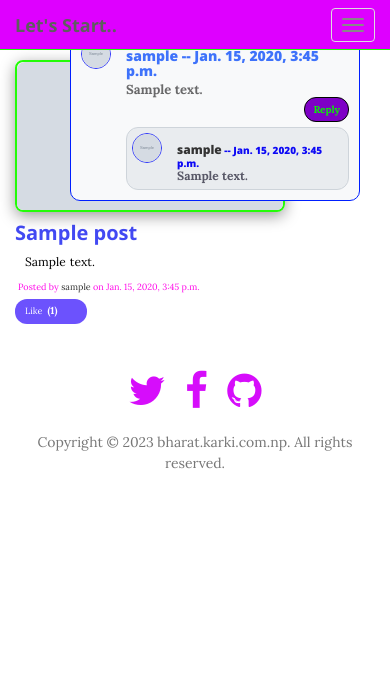
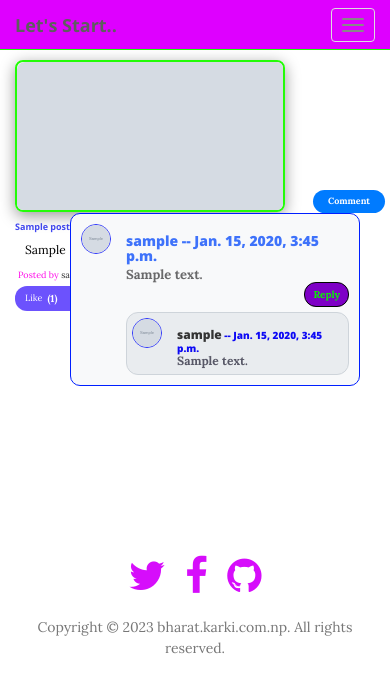
Before and after one commit to mebharat73/mebharat73.github.io, a Django app: page /blog/1/ in a window 390 px wide; the page is wider, and only the part inside the window is pictured. Shown: the top 693 px of that part. Run offline with Django 5.2, Linux system fonts and the light colour scheme; tables that the repository leaves empty hold one stand-in row (values such as "Sample post"); grey boxes marked "Sample" are stand-in pictures; data that the repository does not hold is empty; some libraries are stand-ins or nearby versions.

Commit message:
Commit12

```diff
--- a/web/templates/main/blog_detail.html
+++ b/web/templates/main/blog_detail.html
@@ -151,7 +151,7 @@
     .main-image img {
         width: 925px;
         height: 490px;
-        object-fit: cover; /* Changed to cover for better image fitting */
+        object-fit: fill; /* Changed to cover for better image fitting */
         border-radius: 8px;
     }
 
@@ -604,13 +605,14 @@
 
     .comment-toggle-btn {
         width: 15%; /* Full width on smaller screens */
-        margin-right: 0; /* Reset margin for alignment */
-        margin-top: 5px; /* Adjust margin for better spacing */
+        margin-right: -1px; /* Reset margin for alignment */
+        margin-top: 40px; /* Adjust margin for better spacing */
     }
 
     .comment-form-container {
         margin-left: 0; /* Reset margin for alignment */
-        padding: 10px; /* Increase padding for touch devices */
+        margin-top: 40px;
+        padding: 20px; /* Increase padding for touch devices */
     }
 
     .comment-form {
@@ -682,7 +684,8 @@
     }
 
     .section-heading {
-        font-size: 2rem; /* Smaller heading size */
+        font-size: 0.9rem; /* Smaller heading size */
+        width: 360px;
     }
 
     .blog-content {
@@ -719,13 +728,13 @@
 
     .comment-toggle-btn {
         width: 20%; /* Full width on smaller screens */
-        margin-right: 0; /* Reset margin for alignment */
-        margin-top: 5px; /* Adjust margin for better spacing */
+        margin-right: -10px; /* Reset margin for alignment */
+        margin-top: 190px; /* Adjust margin for better spacing */
     }
 
     .comment-form-container {
         margin-left: 0; /* Reset margin for alignment */
-        margin-top: 30px;
+        margin-top: 190px;
         padding: 5px; /* Decrease padding for compactness */
     }
 
--- a/web/templates/main/home.html
+++ b/web/templates/main/home.html
@@ -71,7 +71,7 @@
         background-color: #f9f9f9; /* Light background for the post */
         transition: box-shadow 0.3s; /* Smooth transition for hover effect */
         max-height: none; /* Remove height limit */
-        height: auto; /* Allow height to adjust based on content */
+        height: 150px; /* Allow height to adjust based on content */
         display: flex; /* Use flexbox for centering */
         flex-direction: column; /* Stack children vertically */
         justify-content: center; /* Center vertically */
```
Also changed, not shown: other parts of web/templates/main/blog_detail.html (+16 -9 lines).
